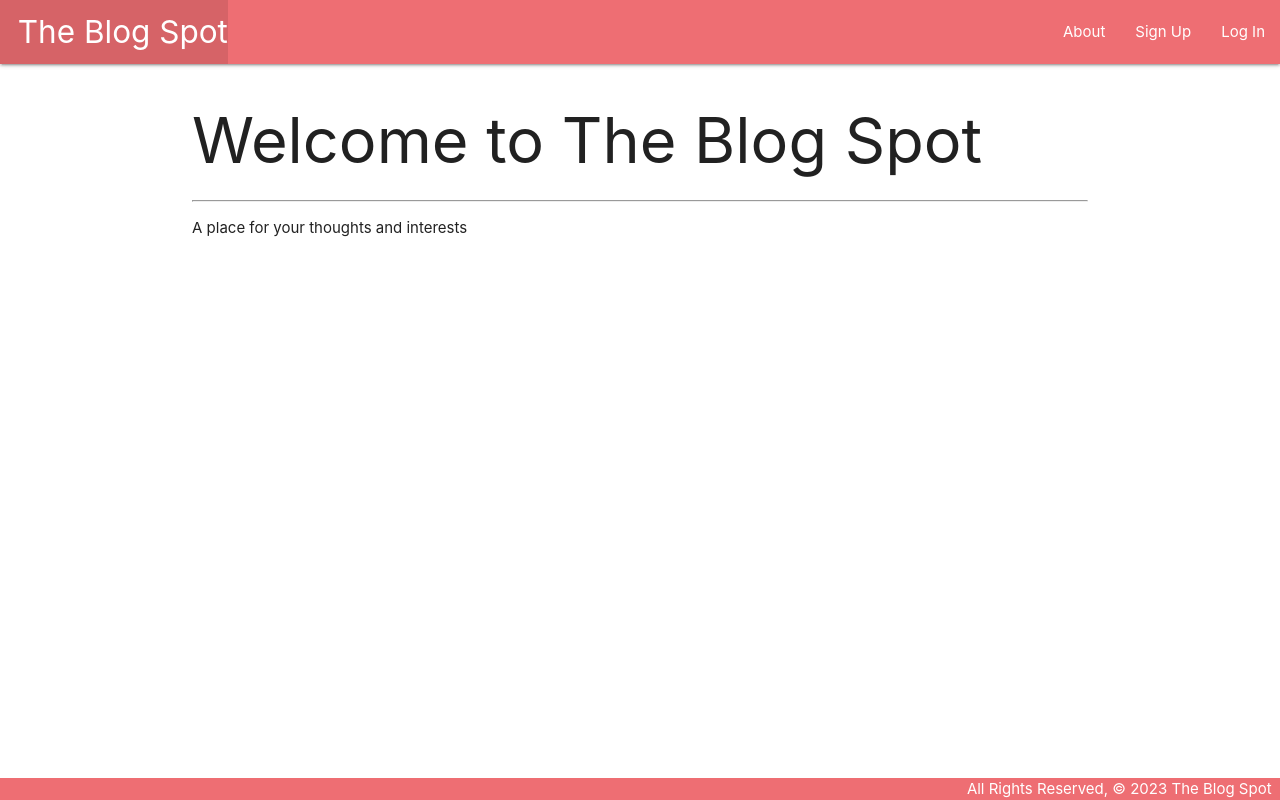
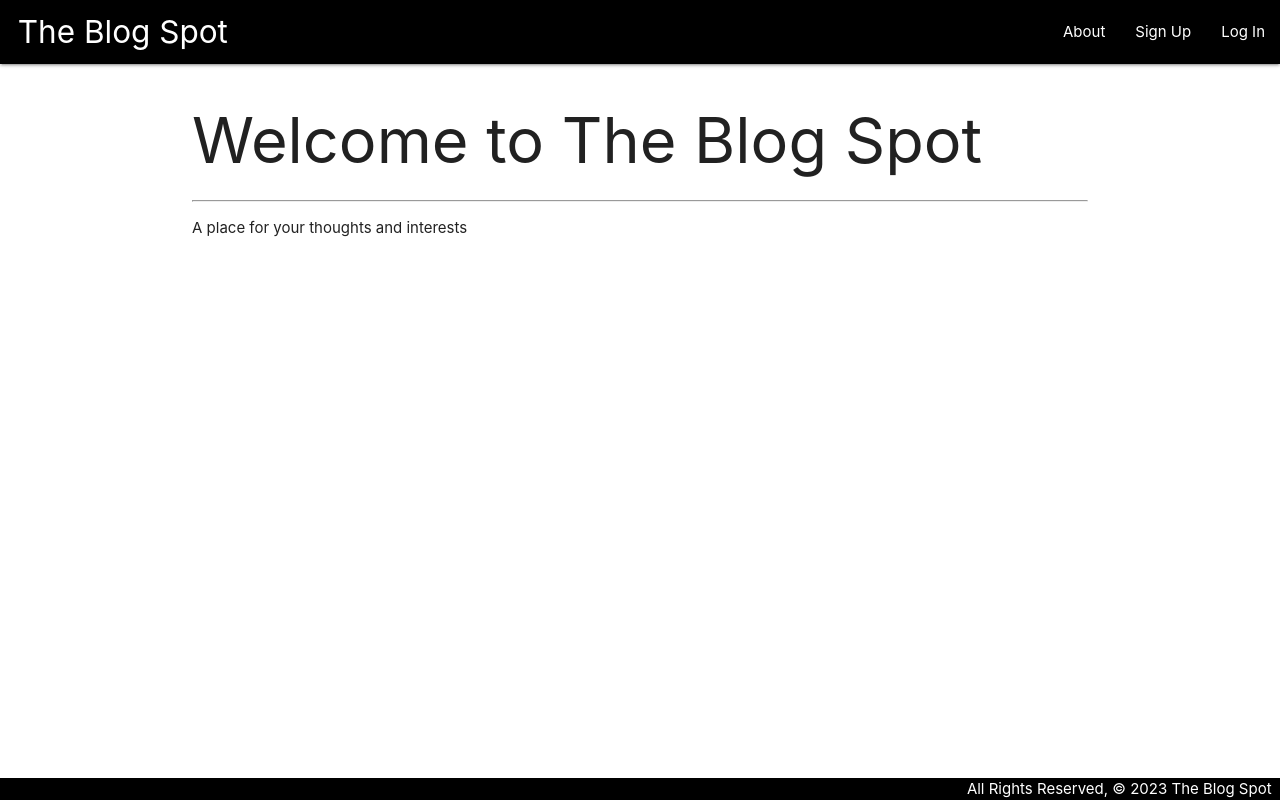
Before and after one commit to vsalter/TheBlogSpot, a Django app: page / in a window 1280 px wide. Run offline with Django 4.2, Linux system fonts and the light colour scheme.

Commit message:
changed background color for header and footer

```diff
--- a/TheBlogSpot/main_app/static/css/style.css
+++ b/TheBlogSpot/main_app/static/css/style.css
@@ -2,6 +2,10 @@ body {
     display: flex;
     min-height: 100vh;
     flex-direction: column;
+}
+
+#navHeader {
+    background-color: black;
 }
 
 main {
@@ -11,4 +15,5 @@ main {
 footer.page-footer {
     padding-top: 0;
     text-align: right;
+    background-color: black;
 }
--- a/TheBlogSpot/main_app/templates/base.html
+++ b/TheBlogSpot/main_app/templates/base.html
@@ -12,7 +12,7 @@
 </head>
 <body>
     <header class="navbar-fixed">
-        <nav>
+        <nav id="navHeader">
             <div class="nav-wrapper">
                 <ul>
                     <li><a href="{% url 'home' %}" class="left brand-logo">&nbsp;&nbsp;The Blog Spot</a></li>
```
